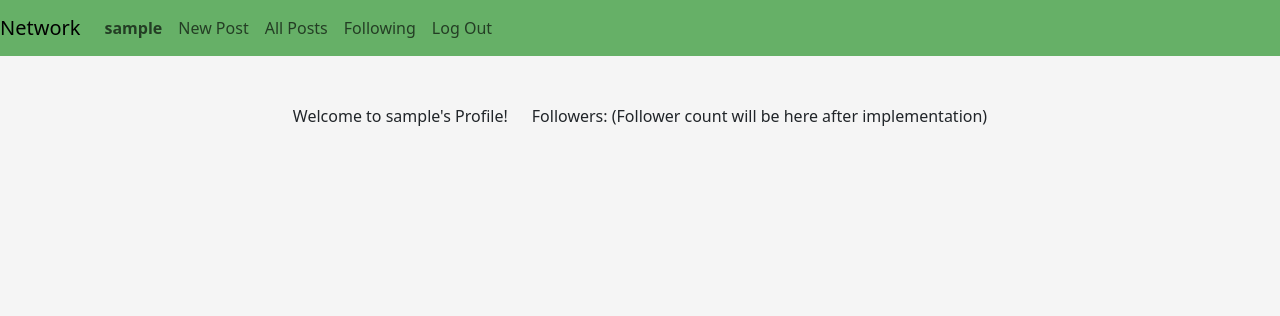
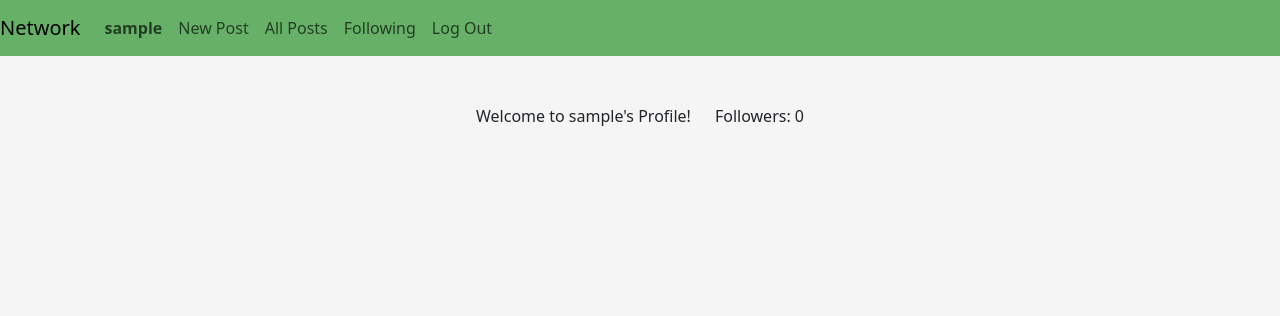
Before and after one commit to NearBee/Js-Network, a Django app: a page that uses network/templates/network/profile.html in a window 1280 px wide. Shown: the top 316 px of the page. Run offline with Django 3.2, Linux system fonts and the light colour scheme; the visitor is signed in with stand-in values (Sample User, id 1); data comes from the database, SQL or seed files in the repository; data that the repository does not hold is empty.

Commit message:
Added div to followers for JS

```diff
--- a/network/templates/network/profile.html
+++ b/network/templates/network/profile.html
@@ -14,7 +14,9 @@
             Welcome to {{ username }}'s Profile!
         </div>
         <div class="col-auto">
-            Followers: (Follower count will be here after implementation)
+            <div id="follower_count">
+                Followers: {{ followers }}
+            </div>
         </div>
 
         <!-- Only shows up if the authenticated user is not the profile owner -->
```
